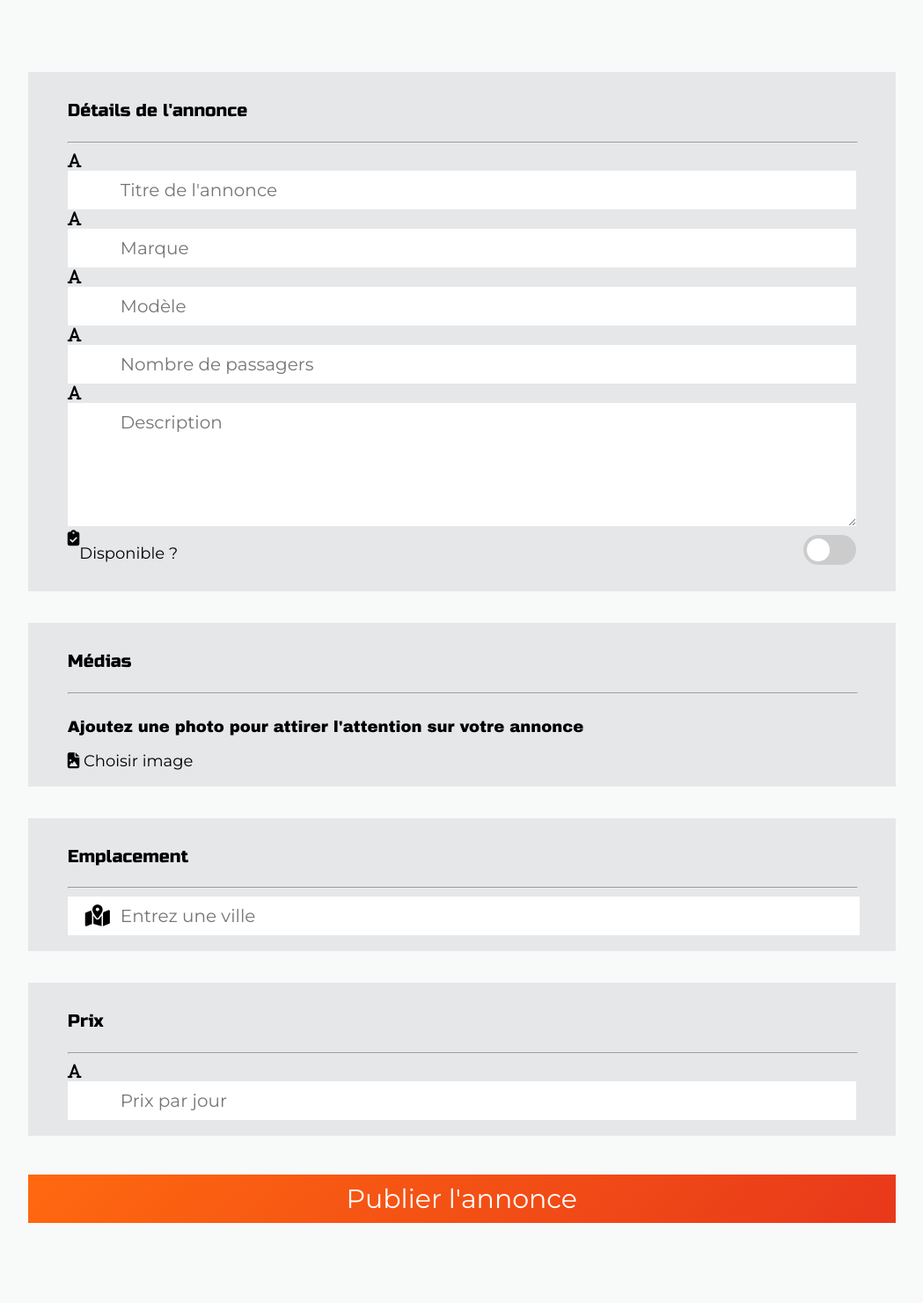
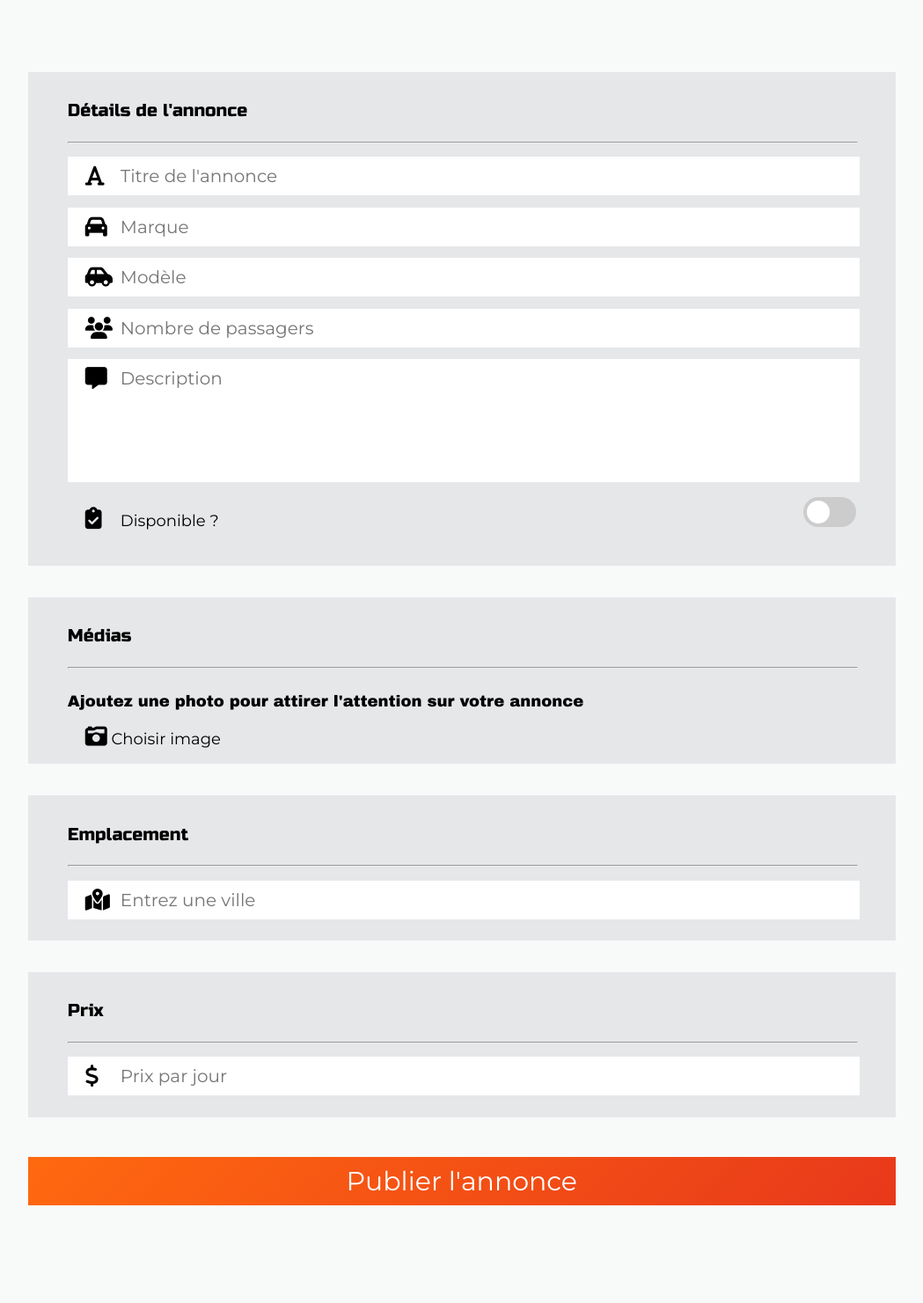
Before and after one commit to loupid/CarRentalWeb, a PHP site: page /HTML/addAnnounce.html in a window 1280 px wide. Shown: the whole page at 88% size, without its empty margins (160-1209 px from the left). After the commit the page ends 1370 px from the top, so only its background shows below. Run offline with PHP 8.4, Linux system fonts and the light colour scheme; some libraries are stand-ins or nearby versions.

Commit message:
Design add done
desgin add done

```diff
--- a/CSS/addAnnounce.css
+++ b/CSS/addAnnounce.css
@@ -50,6 +50,14 @@ hr {
     flex: 1;
 }
 
+textarea {
+    resize: none;
+}
+
+.add_announce_container .input_container{
+    margin: 0.75% 0;
+}
+
 
 #btn_confirm_add_announce {
     width: 110%;
@@ -77,6 +85,10 @@ input [type="file"] {
     color: black;
 }
 
+#hide {
+    margin-left: 20px;
+}
+
 #hide input[type=file] {
     display:none;
     margin:10px;
@@ -95,3 +107,11 @@ input [type="file"] {
     background-color:#2D6C7A;
     color:#FFFFFF;
 }
+
+#icon_available {
+    margin: 10px 20px 0 20px;
+}
+
+.add_announce_available_text h2 {
+    margin-left: 60px;
+}
--- a/HTML/addAnnounce.html
+++ b/HTML/addAnnounce.html
@@ -16,39 +16,39 @@
     <div class="add_announce_container announce_details">
         <h1>Détails de l'annonce</h1>
         <hr>
-        <div class="input_container_addAnnounce">
+        <div class="input_container_addAnnounce input_container">
             <i class="fas fa-font icon" style="color: black"></i>
             <input class="field" type="text" id="title" name="title"
                    placeholder="Titre de l'annonce" required>
         </div>
 
-        <div class="input_container_addAnnounce">
-            <i class="fas fa-font icon" style="color: black"></i>
+        <div class="input_container_addAnnounce input_container">
+            <i class="fas fa-car icon" style="color: black"></i>
             <input class="field" type="text" id="brand" name="brand"
                    placeholder="Marque" required>
         </div>
 
-        <div class="input_container_addAnnounce">
-            <i class="fas fa-font icon" style="color: black"></i>
+        <div class="input_container_addAnnounce input_container">
+            <i class="fas fa-car-side icon" style="color: black"></i>
             <input class="field" type="text" id="model" name="model"
                    placeholder="Modèle" required>
         </div>
 
-        <div class="input_container_addAnnounce">
-            <i class="fas fa-font icon" style="color: black"></i>
+        <div class="input_container_addAnnounce input_container">
+            <i class="fas fa-users icon" style="color: black"></i>
             <input class="field" type="text" id="seat_count" name="seat_count"
                    placeholder="Nombre de passagers" required>
         </div>
 
-        <div class="input_container_addAnnounce">
-            <i class="fas fa-font icon" style="color: black"></i>
+        <div class="input_container_addAnnounce input_container">
+            <i class="fas fa-comment-alt icon" style="color: black"></i>
             <textarea name="description" class="field" id="description" rows="5" placeholder="Description"
                       required></textarea>
         </div>
 
         <div class="add_announce_available">
-            <div class="add_announce_available_text">
-                <i class="fas fa-clipboard-check" id="icon_available"></i>
+            <div class="add_announce_available_text input_container">
+                <i class="fas fa-clipboard-check" id="icon_available" style="font-size: 25px"></i>
                 <h2>Disponible ?</h2>
             </div>
             <label class="register_switch">
@@ -62,10 +62,10 @@
         <h1>Médias</h1>
         <hr>
         <h3>Ajoutez une photo pour attirer l'attention sur votre annonce</h3>
-        <div id="hide" class="col-lg-8 col-xs-8">
+        <div id="hide">
             <label class="hand-cursor">
                 <input type="file" id="image" accept="image/*">
-                <span class="fas fa-file-image icon"></span>
+                <i class="fas fa-camera-retro icon" style="font-size: 25px"></i>
                 <span class="photo_text hidden-xs">Choisir image</span>
             </label>
         </div>
@@ -84,8 +84,8 @@
     <div class="add_announce_container announce_price">
         <h1>Prix</h1>
         <hr>
-        <div class="input_container_addAnnounce">
-            <i class="fas fa-font icon" style="color: black"></i>
+        <div class="input_container_addAnnounce input_container">
+            <i class="fas fa-dollar-sign icon" style="color: black"></i>
             <input class="field" type="number" id="price" name="price"
                    placeholder="Prix par jour" min="0.01" step="0.01" required>
         </div>
```
